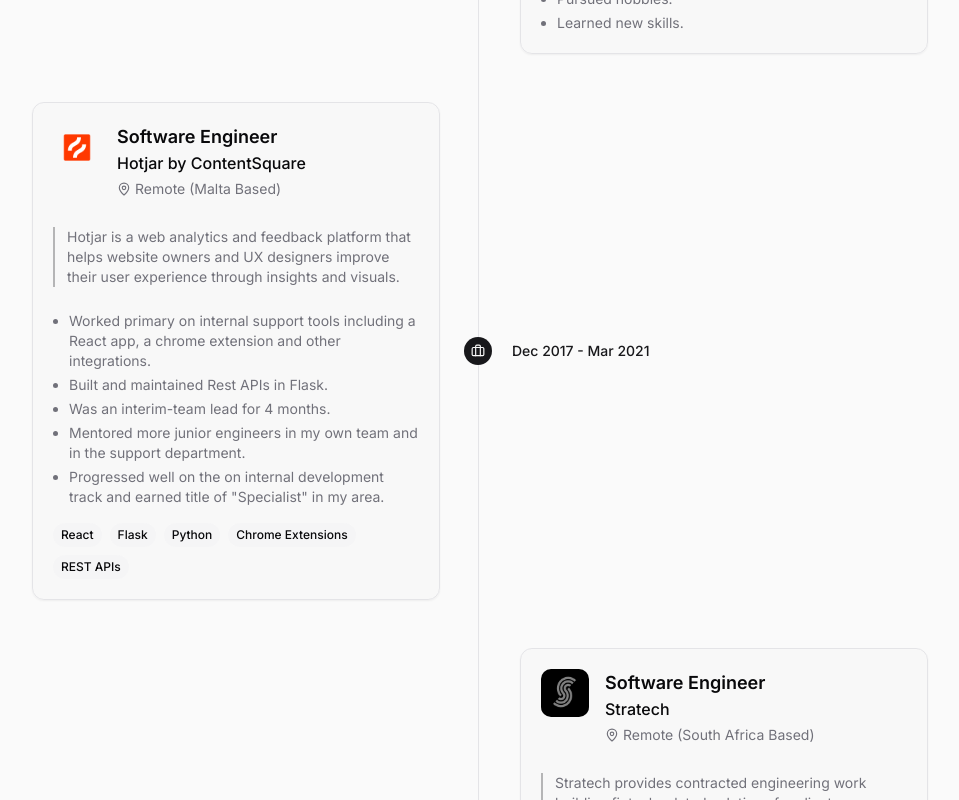
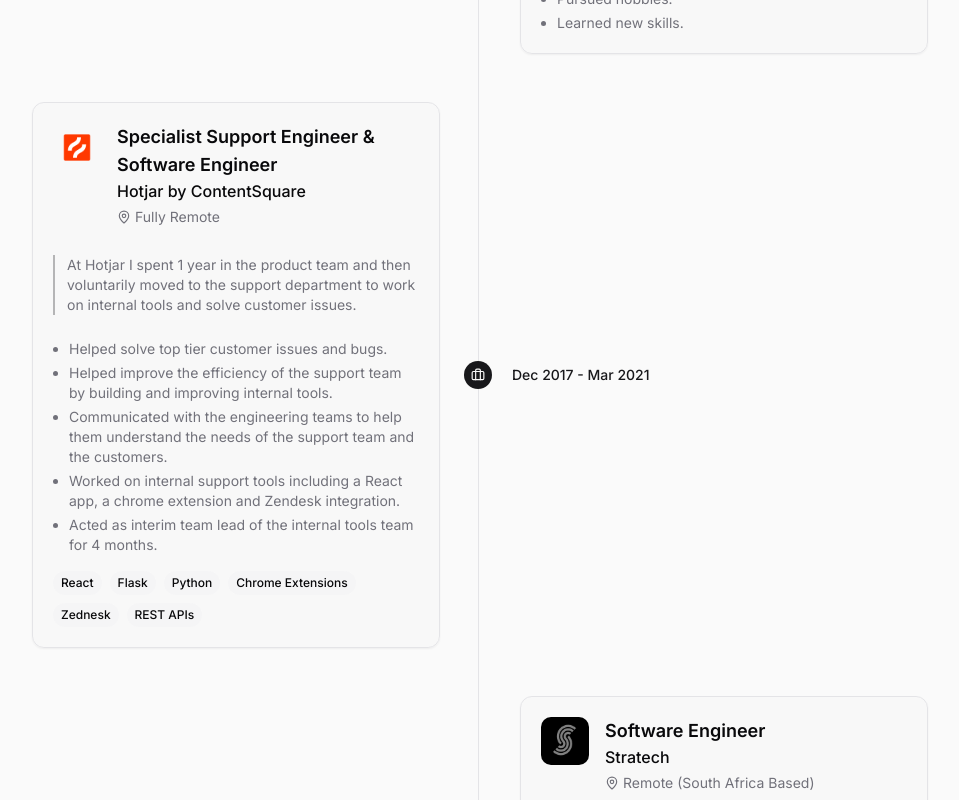
Before and after one commit to DylanSharp/portfolio, a React (Vite) app: page / in a window 1280 px wide. Shown: the part 3960-4760 px from the top of the page, without its empty margins (160-1119 px from the left). Built offline with nearby package versions, Linux system fonts and the light colour scheme.

Commit message:
Allow for longer project descriptions and flesh out copy.

```diff
--- a/src/components/ProjectsSection.tsx
+++ b/src/components/ProjectsSection.tsx
@@ -1,5 +1,5 @@
 import { useEffect, useState } from 'react';
-import { ArrowRight, ExternalLink, Github } from 'lucide-react';
+import { ArrowRight, ExternalLink, Github, ChevronDown, ChevronUp } from 'lucide-react';
 import { cn } from '@/lib/utils';
 import { projects } from '@/lib/projectData';
 
@@ -8,6 +8,7 @@
     const [visibleCount, setVisibleCount] = useState(4);
     const [isInView, setIsInView] = useState(false);
     const [expandedTechs, setExpandedTechs] = useState<number[]>([]);
+    const [expandedDetails, setExpandedDetails] = useState<number[]>([]);
 
     const filters = [
         { name: 'All', value: 'all' },
@@ -48,6 +49,14 @@
         );
     };
 
+    const toggleDetailsExpanded = (projectId: number) => {
+        setExpandedDetails(prev =>
+            prev.includes(projectId)
+                ? prev.filter(id => id !== projectId)
+                : [...prev, projectId]
+        );
+    };
+
     return (
         <section id="projects" className="bg-secondary/30">
             <div className="container mx-auto px-4 md:px-6">
@@ -65,7 +74,7 @@
                         <div
                             key={project.id}
                             className={cn(
-                                "group rounded-xl overflow-hidden bg-card border border-border transition-all duration-500",
+                                "group rounded-xl overflow-hidden bg-card border border-border transition-all duration-500 flex flex-col h-full",
                                 "hover:shadow-lg hover:shadow-primary/5 hover:-translate-y-1",
                                 isInView ? "opacity-100 translate-y-0" : "opacity-0 translate-y-10"
                             )}
@@ -81,15 +90,38 @@
                                 />
                             </div>
 
-                            <div className="p-6 flex flex-col justify-between">
-                                <h3 className="text-xl font-semibold mb-2 transition-colors group-hover:text-primary">
+                            <div className="p-6 flex flex-col flex-grow">
+                                <div>
+                                    <h3 className="text-xl font-semibold mb-1 transition-colors group-hover:text-primary">
                                         {project.title}
                                     </h3>
-                                <p className="text-muted-foreground text-sm mb-4 line-clamp-2">
+                                    <span className="text-xs text-muted-foreground mb-2 block">{project.dateRange}</span>
+                                    <p className="text-muted-foreground text-sm mb-2">
                                         {project.description}
                                     </p>
+                                    {project.details && (
+                                        <>
+                                            <p className={cn(
+                                                "text-muted-foreground text-sm mt-2",
+                                                !expandedDetails.includes(project.id) && "line-clamp-2"
+                                            )}>
+                                                {project.details}
+                                            </p>
+                                            <button
+                                                onClick={() => toggleDetailsExpanded(project.id)}
+                                                className="text-primary text-xs mt-2 flex items-center hover:underline"
+                                            >
+                                                {expandedDetails.includes(project.id) ? (
+                                                    <>Read less <ChevronUp className="ml-1 h-3 w-3" /></>
+                                                ) : (
+                                                    <>Read more <ChevronDown className="ml-1 h-3 w-3" /></>
+                                                )}
+                                            </button>
+                                        </>
+                                    )}
+                                </div>
 
-                                <div className="flex flex-wrap gap-2 mb-6">
+                                <div className="flex flex-wrap gap-2 my-4">
                                     {(expandedTechs.includes(project.id)
                                         ? project.technologies
                                         : project.technologies.slice(0, 3)).map((tech) => (
@@ -113,8 +145,10 @@
                                     )}
                                 </div>
 
-                                <div className="flex justify-between items-center" id="project-links">
-                                    {project.demo ?
+                                <div className="mt-auto pt-2 border-t">
+                                    <div className="flex justify-between items-center w-full pt-2" id="project-links">
+                                        <div>
+                                            {project.demo && (
                                                 <a
                                                     href={project.demo}
                                                     target="_blank"
@@ -123,8 +157,9 @@
                                                 >
                                                     Live Demo
                                                     <ExternalLink className="w-4 h-4 ml-1" />
-                                        </a> : <div></div>
-                                    }
+                                                </a>
+                                            )}
+                                        </div>
 
                                         <a
                                             href={project.github}
@@ -135,6 +170,7 @@
                                             Code
                                             <Github className="w-4 h-4 ml-1" />
                                         </a>
+                                    </div>
                                 </div>
                             </div>
                         </div>
--- a/src/lib/experienceData.ts
+++ b/src/lib/experienceData.ts
@@ -64,21 +64,21 @@
   {
     id: 4,
     type: 'work',
-    title: 'Software Engineer',
+    title: 'Specialist Support Engineer & Software Engineer',
     organization: 'Hotjar by ContentSquare',
-    location: 'Remote (Malta Based)',
+    location: 'Fully Remote',
     startDate: 'Dec 2017',
     endDate: 'Mar 2021',
     description: [
-      'Worked primary on internal support tools including a React app, a chrome extension and other integrations.',
-      'Built and maintained Rest APIs in Flask.',
-      'Was an interim-team lead for 4 months.',
-      'Mentored more junior engineers in my own team and in the support department.',
-      'Progressed well on the on internal development track and earned title of "Specialist" in my area.'
+      'Helped solve top tier customer issues and bugs.',
+      'Helped improve the efficiency of the support team by building and improving internal tools.',
+      'Communicated with the engineering teams to help them understand the needs of the support team and the customers.',
+      'Worked on internal support tools including a React app, a chrome extension and Zendesk integration.',
+      'Acted as interim team lead of the internal tools team for 4 months.'
     ],
-    skills: ['React', 'Flask', 'Python', 'Chrome Extensions', 'REST APIs'],
+    skills: ['React', 'Flask', 'Python', 'Chrome Extensions', 'Zednesk', 'REST APIs'],
     logo: '/assets/hotjar_logo.png',
-    companySummary: 'Hotjar is a web analytics and feedback platform that helps website owners and UX designers improve their user experience through insights and visuals.'
+    companySummary: 'At Hotjar I spent 1 year in the product team and then voluntarily moved to the support department to work on internal tools and solve customer issues.'
   },
   {
     id: 5,
--- a/src/lib/projectData.ts
+++ b/src/lib/projectData.ts
@@ -4,19 +4,23 @@
  * @property {number} id - Unique identifier for the project
  * @property {string} title - The name of the project
  * @property {string} description - A brief description of the project and its purpose
+ * @property {string} dateRange - The time period during which the project was built
  * @property {string} image - URL or path to the project's preview image
  * @property {string[]} technologies - Array of technologies, frameworks, or tools used in the project
  * @property {string} [demo] - Optional URL to the live demo of the project
  * @property {string} [github] - Optional URL to the project's GitHub repository
+ * @property {string} [details] - Optional additional details about the project
  */
 export interface Project {
   id: number;
   title: string;
   description: string;
+  dateRange: string;
   image: string;
   technologies: string[];
   demo?: string;
   github?: string;
+  details?: string;
 }
 
 export const projects: Project[] = [
@@ -24,24 +28,29 @@
     id: 1,
     title: "Windsock",
     description: "A simple mobile app that scrapes relevant weather data and displays it in a convenient format for paragliders and model flyers in Port Elizabeth, South Africa.",
+    dateRange: "04/2022 - Present",
     image: "/assets/windsock.png",
-    technologies: ["Capacitor", "Supabase", "Tailwind CSS", "TypeScript"],
+    technologies: ["Capacitor", "Supabase", "Tailwind CSS", "TypeScript", "React"],
     demo: "https://play.google.com/store/apps/details?id=com.dmsapps.windsock",
     github: "https://github.com/DylanSharp/windsock",
+    details: "I built this because I wanted it for myself and also wanted a project to practice on. I rebuild this app periodically to test new technologies. Most recently I built it as a React app which I wrapped with Capacitor to build a cross-platform mobile app."
   },
   {
     id: 2,
     title: "BitSwitch",
     description: "An arbitrage trading bot and platform that auto-captures the spread on the USD/ZAR/BTC market.",
+    dateRange: "05/2024 - 08/2024",
     image: "/assets/bitswitch.png",
-    technologies: ["Python", "Django", "React", "Tailwind CSS", "TypeScript", "Netlify", "Fly.io", "Celery", "Docker", "PostgreSQL", "Celery"],
+    technologies: ["Python", "Django", "React", "Tailwind CSS", "TypeScript", "Netlify", "Fly.io", "Celery", "Docker", "PostgreSQL", "Supabase"],
     demo: "https://bitswitch.netlify.app",
     github: "https://github.com/DylanSharp/bitswitch",
+    details: "I turned off the BE server in January because I wasn't using it. I built out the app with a nice UI in case I decided to charge for it (I didn't in the end). The app placed and monitored multiple orders across crypto platforms in order to profit. I used Supabase for collating data and real-time updates. The backend is a Django app with Celery to run tasks. I hosted the backend using Docker on Fly.io."
   },
   {
     id: 3,
     title: "Portfolio",
     description: "This portfolio website, built with React and Tailwind CSS.",
+    dateRange: "2023 - Present",
     image: "/assets/portfolio.png",
     technologies: ["React", "Tailwind", "TypeScript"],
     demo: "https://dylansharp.dev",
```
Lines whose indentation alone changed are shown as unchanged.
